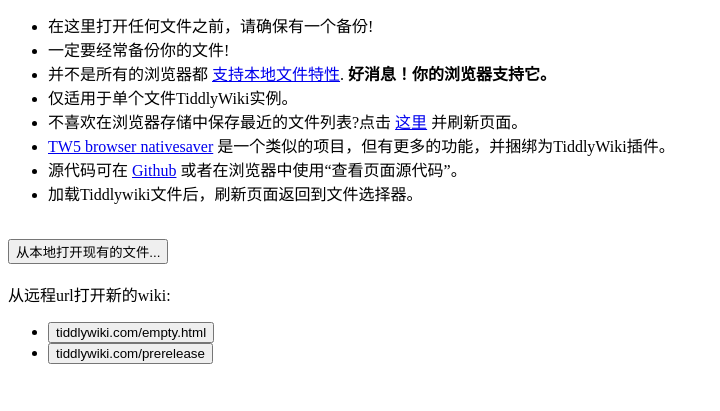
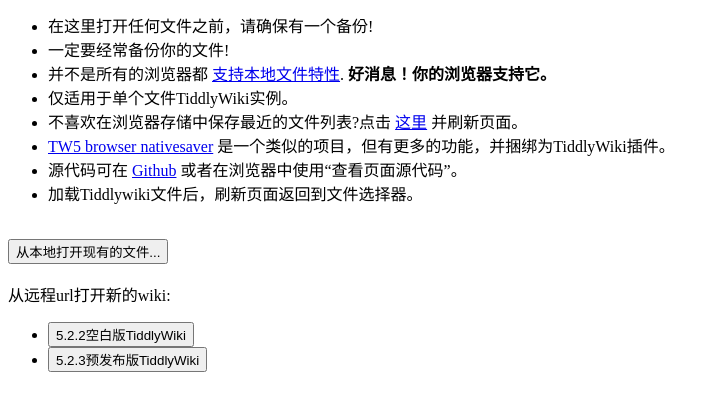
Before and after one commit to Zacharia2/TWPUB-BOOK, a plain HTML site: page tiddlystow.html in a window 1280 px wide. Shown: the part 93-504 px from the top of the page, without its empty margins (0-720 px from the left). Drawn offline with Linux system fonts and the light colour scheme.

Commit message:
修改从远程url打开新的wiki链接到本书库

```diff
--- a/tiddlystow.html
+++ b/tiddlystow.html
@@ -323,8 +323,8 @@
       <div>
       从远程url打开新的wiki:
       <ul>
-        <li><button type="button" onclick="openFromUrl('https://tiddlywiki.com/empty.html')">tiddlywiki.com/empty.html</button></li>
-        <li><button type="button" onclick="openFromUrl('https://tiddlywiki.com/prerelease')">tiddlywiki.com/prerelease</button></li>
+        <li><button type="button" onclick="openFromUrl('https://twpub-book.vercel.app/empty-zh-5.2.2.html')">5.2.2空白版TiddlyWiki</button></li>
+        <li><button type="button" onclick="openFromUrl('https://twpub-book.vercel.app/prerelease-zh-5.2.3.html')">5.2.3预发布版TiddlyWiki</button></li>
       </ul>
       </div>
 
```
